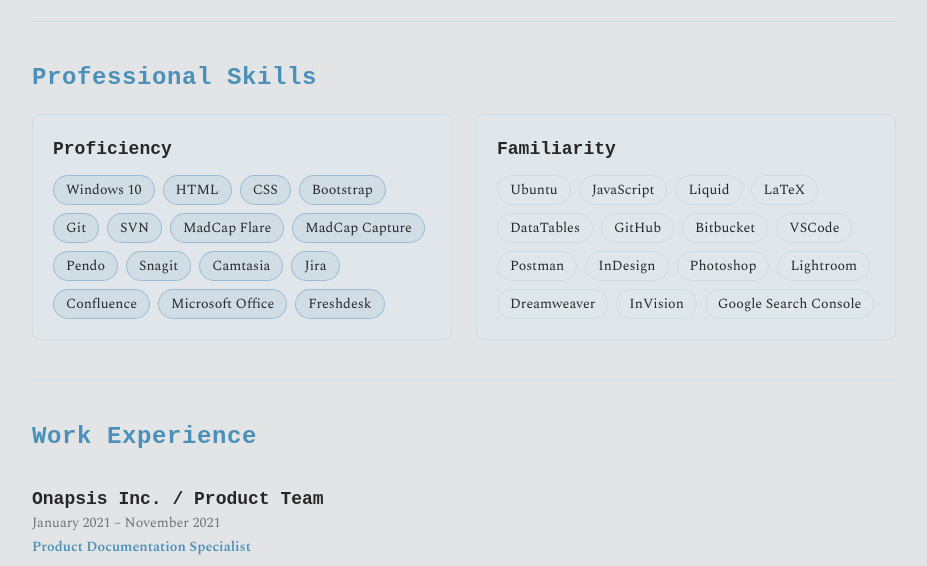
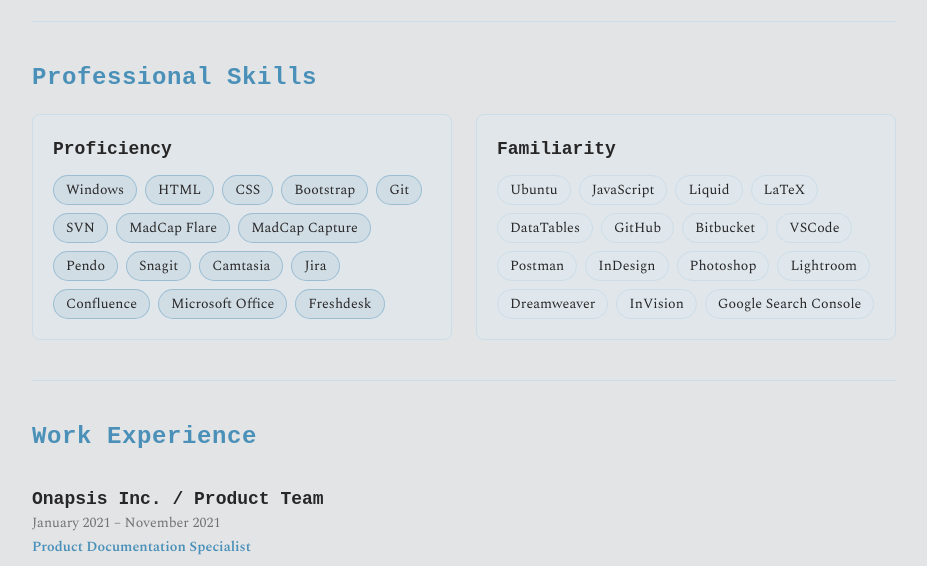
Before and after one commit to n-aylward/n-aylward.github.io, an Astro site: page / in a window 1280 px wide. Shown: the part 228-794 px from the top of the page, without its empty margins (176-1103 px from the left). Built offline with nearby package versions, Linux system fonts and the light colour scheme; Astro itself is replaced by a stand-in of ours.

Commit message:
Remove images

```diff
--- a/src/pages/index.astro
+++ b/src/pages/index.astro
@@ -36,7 +36,7 @@ import Footer from "@/components/Footer.astro";
           <h3 class="mb-3 font-semibold text-foreground">Proficiency</h3>
           <div class="flex flex-wrap gap-2">
             {[
-              "Windows 10","HTML","CSS","Bootstrap","Git","SVN",
+              "Windows","HTML","CSS","Bootstrap","Git","SVN",
               "MadCap Flare","MadCap Capture","Pendo","Snagit","Camtasia",
               "Jira","Confluence","Microsoft Office","Freshdesk"
             ].map(skill => (
```
Also changed, not shown: public/astropaper-og.jpg (deleted), public/favicon.svg (deleted).
